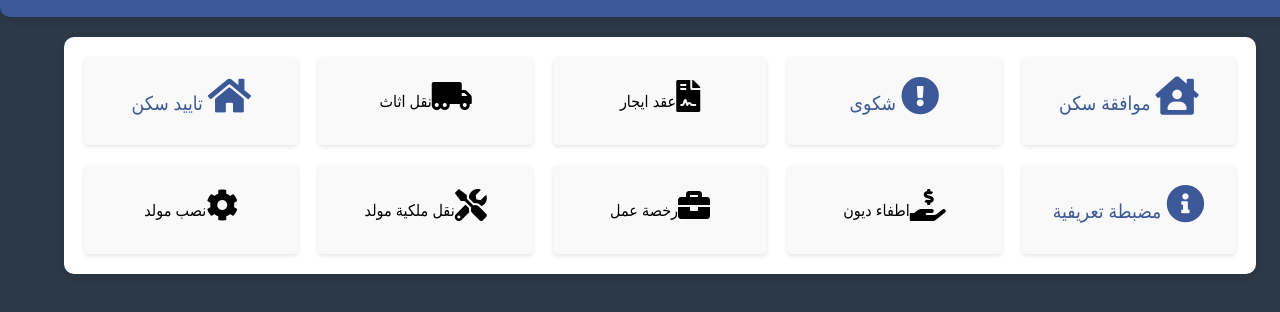
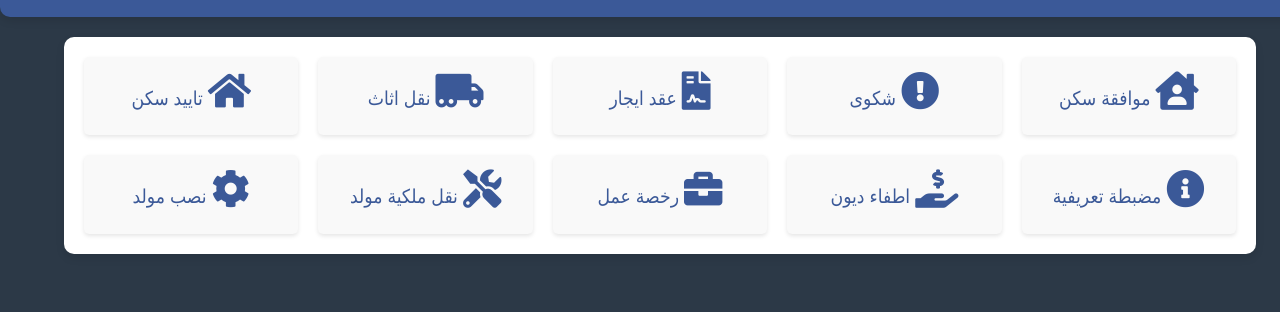
Before and after one commit to aqraali/zazaza, a plain HTML site: page index.html in a window 1280 px wide. Shown: the part 78-390 px from the top of the page. Drawn offline with Linux system fonts and the light colour scheme.

Commit message:
Update index.html

```diff
--- a/index.html
+++ b/index.html
@@ -55,7 +55,7 @@
             display: flex;
             align-items: center;
             justify-content: center;
-            padding: 20px;
+            padding: 15px;
             text-align: center;
         }
 
@@ -108,16 +108,14 @@
     <main>
         <div class="icon-item"><a href="approval.html"><i class="fas fa-house-user"></i> موافقة سكن</a></div>
         <div class="icon-item"><a href="complaint-form.html"><i class="fas fa-exclamation-circle"></i> شكوى</a></div>
-        <div class="icon-item"><i class="fas fa-file-contract"></i> عقد ايجار</div>
-        <div class="icon-item"><i class="fas fa-truck-moving"></i> نقل اثاث</div>
-        <div class="icon-item">
-            <a href="residence-confirmation.html"><i class="fas fa-home"></i> تاييد سكن</a>
-        </div>
+        <div class="icon-item"><a href="rental-contract.html"><i class="fas fa-file-contract"></i> عقد ايجار</a></div>
+        <div class="icon-item"><a href="furniture-moving.html"><i class="fas fa-truck-moving"></i> نقل اثاث</a></div>
+        <div class="icon-item"><a href="residence-confirmation.html"><i class="fas fa-home"></i> تاييد سكن</a></div>
         <div class="icon-item"><a href="info-form.html"><i class="fas fa-info-circle"></i> مضبطة تعريفية</a></div>
-        <div class="icon-item"><i class="fas fa-hand-holding-usd"></i> اطفاء ديون</div>
-        <div class="icon-item"><i class="fas fa-briefcase"></i> رخصة عمل</div>
-        <div class="icon-item"><i class="fas fa-tools"></i> نقل ملكية مولد</div>
-        <div class="icon-item"><i class="fas fa-cog"></i> نصب مولد</div>
+        <div class="icon-item"><a href="debt-extinguishing.html"><i class="fas fa-hand-holding-usd"></i> اطفاء ديون</a></div>
+        <div class="icon-item"><a href="work-permit.html"><i class="fas fa-briefcase"></i> رخصة عمل</a></div>
+        <div class="icon-item"><a href="generator-ownership-transfer.html"><i class="fas fa-tools"></i> نقل ملكية مولد</a></div>
+        <div class="icon-item"><a href="generator-installation.html"><i class="fas fa-cog"></i> نصب مولد</a></div>
     </main>
 </body>
 </html>
```
